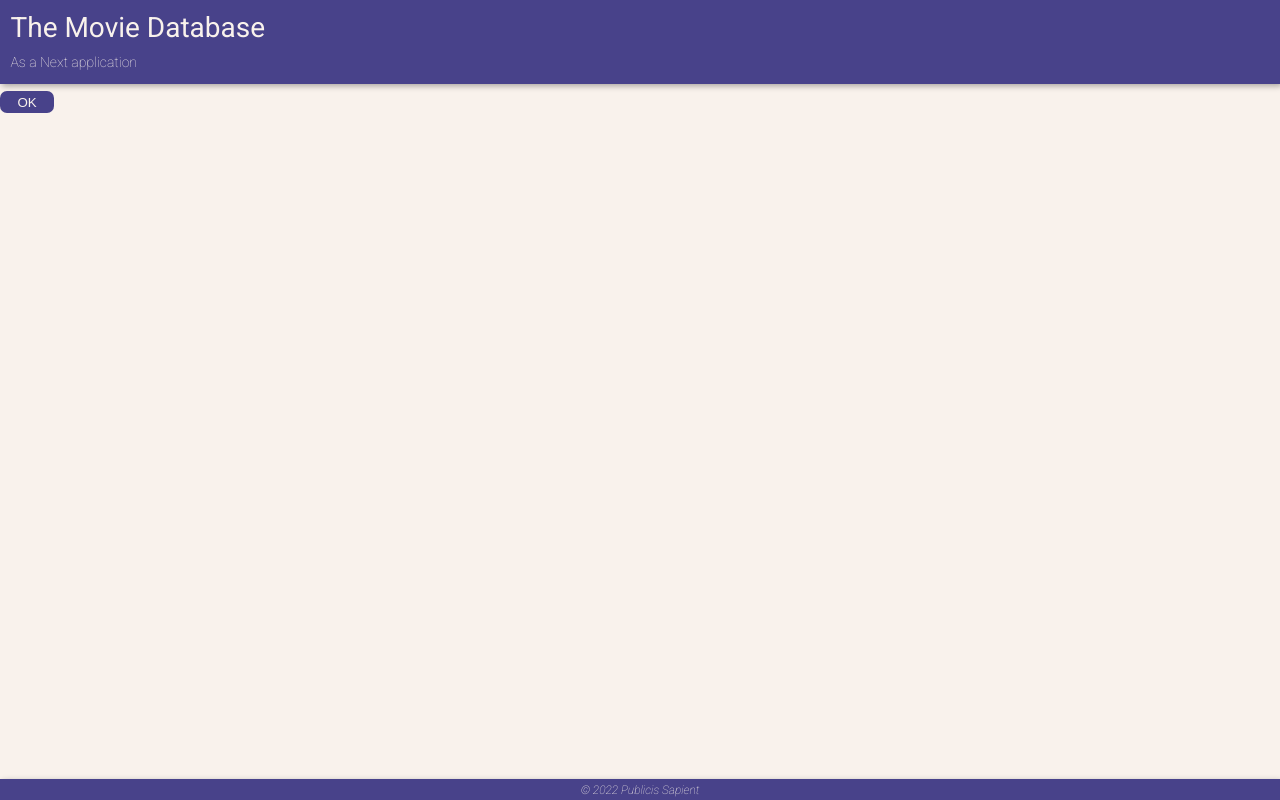
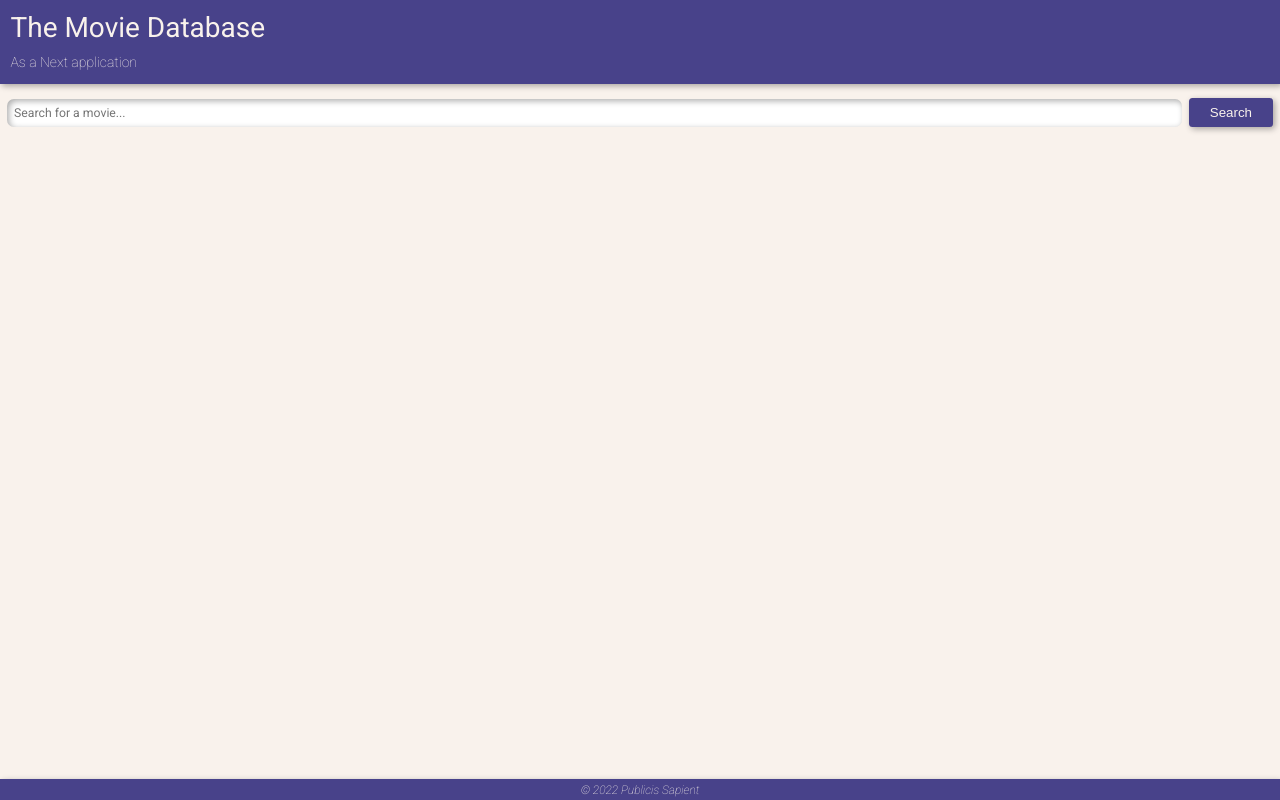
Before and after one commit to Stef-PS/tmdb-next, a Next.js app: page / in a window 1280 px wide. Built offline with nearby package versions, Linux system fonts and the light colour scheme.

Commit message:
add search bar

```diff
--- /dev/null
+++ b/components/SearchBar/SearchBar.module.css
@@ -0,0 +1,10 @@
+.searchBar {
+  display: flex;
+  flex-direction: row;
+  align-items: center;
+  padding: var(--spacing-xs);
+}
+
+.searchBar > button {
+  padding: var(--spacing-xs) var(--spacing-xl);
+}
--- /dev/null
+++ b/components/SearchBar/SearchBar.tsx
@@ -0,0 +1,25 @@
+import { useRouter } from 'next/router';
+import styles from './SearchBar.module.css'
+
+const SearchBar = () => {
+  const router = useRouter()
+  const search = (query: string): void => {
+    router.push(`/?q=${query}`)
+  }
+
+  const handleBlur = (e: React.FocusEvent<HTMLInputElement>) => {
+    search(e.target.value)
+  }
+  const handleEnterKey = (e: React.KeyboardEvent<HTMLInputElement>) => {
+    if (e.key === 'Enter') search(e.target.value)
+  }
+
+  return (
+    <section className={styles.searchBar}>
+      <input type="text" placeholder="Search for a movie..." onBlur={handleBlur} onKeyDown={handleEnterKey} />
+      <button>Search</button>
+    </section>
+  )
+}
+
+export default SearchBar
--- a/pages/index.tsx
+++ b/pages/index.tsx
@@ -1,17 +1,28 @@
 import type { NextPage } from 'next'
 import AppHeader from '../components/AppHeader/AppHeader'
 import AppFooter from '../components/AppFooter/AppFooter'
+import SearchBar from '../components/SearchBar/SearchBar'
 
-const Home: NextPage = () => {
+interface HomeProps {
+  search: string
+}
+
+const Home: NextPage<HomeProps> = (props: HomeProps) => {
   return (
     <>
       <AppHeader />
       <main>
-        <button>OK</button>
+        <SearchBar />
       </main>
       <AppFooter />
     </>
   )
 }
 
+export async function getServerSideProps() {
+  return {
+    props: { search: 'my search' },
+  }
+}
+
 export default Home
--- a/styles/colors.css
+++ b/styles/colors.css
@@ -3,21 +3,26 @@
 :root {
   --color-white: hsl(30, 50%, 95%);
   --color-black: hsl(220, 50%, 10%);
-  --color-gray-light: hsl(230, 2%, 30%);
+
+  --color-gray-light: hsl(230, 2%, 70%);
   --color-gray-mid: hsl(230, 2%, 50%);
-  --color-gray-dark: hsl(230, 2%, 70%);
-  --color-primary-light: hsl(245, 35%, 30%);
+  --color-gray-dark: hsl(230, 2%, 30%);
+
+  --color-primary-light: hsl(245, 35%, 50%);
   --color-primary-mid: hsl(245, 35%, 40%);
-  --color-primary-dark: hsl(245, 35%, 50%);
-  --color-success-light: hsl(100, 33%, 25%);
+  --color-primary-dark: hsl(245, 35%, 30%);
+
+  --color-success-light: hsl(100, 33%, 45%);
   --color-success-mid: hsl(100, 33%, 35%);
-  --color-success-dark: hsl(100, 33%, 45%);
-  --color-warning-light: hsl(40, 45%, 40%);
+  --color-success-dark: hsl(100, 33%, 25%);
+
+  --color-warning-light: hsl(40, 45%, 60%);
   --color-warning-mid: hsl(40, 45%, 50%);
-  --color-warning-dark: hsl(40, 45%, 60%);
-  --color-danger-light: hsl(10, 45%, 30%);
+  --color-warning-dark: hsl(40, 45%, 40%);
+
+  --color-danger-light: hsl(10, 45%, 50%);
   --color-danger-mid: hsl(10, 45%, 40%);
-  --color-danger-dark: hsl(10, 45%, 50%);
+  --color-danger-dark: hsl(10, 45%, 30%);
 }
 
 html {
--- a/styles/globals.css
+++ b/styles/globals.css
@@ -31,5 +31,34 @@ button {
   background-color: var(--color-primary-mid);
   color: var(--color-white);
   border: none;
+  border-radius: var(--spacing-xxs);
+  box-shadow: var(--elevation-mid);
+}
+
+button:hover {
+  background-color: var(--color-primary-light);
+  box-shadow: var(--elevation-high);
+}
+
+button:active {
+  background-color: var(--color-primary-dark);
+  box-shadow: var(--elevation-low);
+}
+
+input[type='text'] {
+  flex: 1;
+  margin-right: var(--spacing-xs);
+  border-radius: var(--spacing-xxs);
+  padding: var(--spacing-xs);
+  border: none;
+  box-shadow: inset var(--elevation-mid);
   border-radius: var(--spacing-xs);
+  font-size: var(--font-size-xs);
+  font-family: var(--font-family-sans-serif);
+  color: inherit;
 }
+
+input[type='text']:focus-visible {
+  outline: none;
+  box-shadow: inset var(--elevation-low);
+}
```
Also changed, not shown: 2 other files (tests, documents, lock files or other folders).
